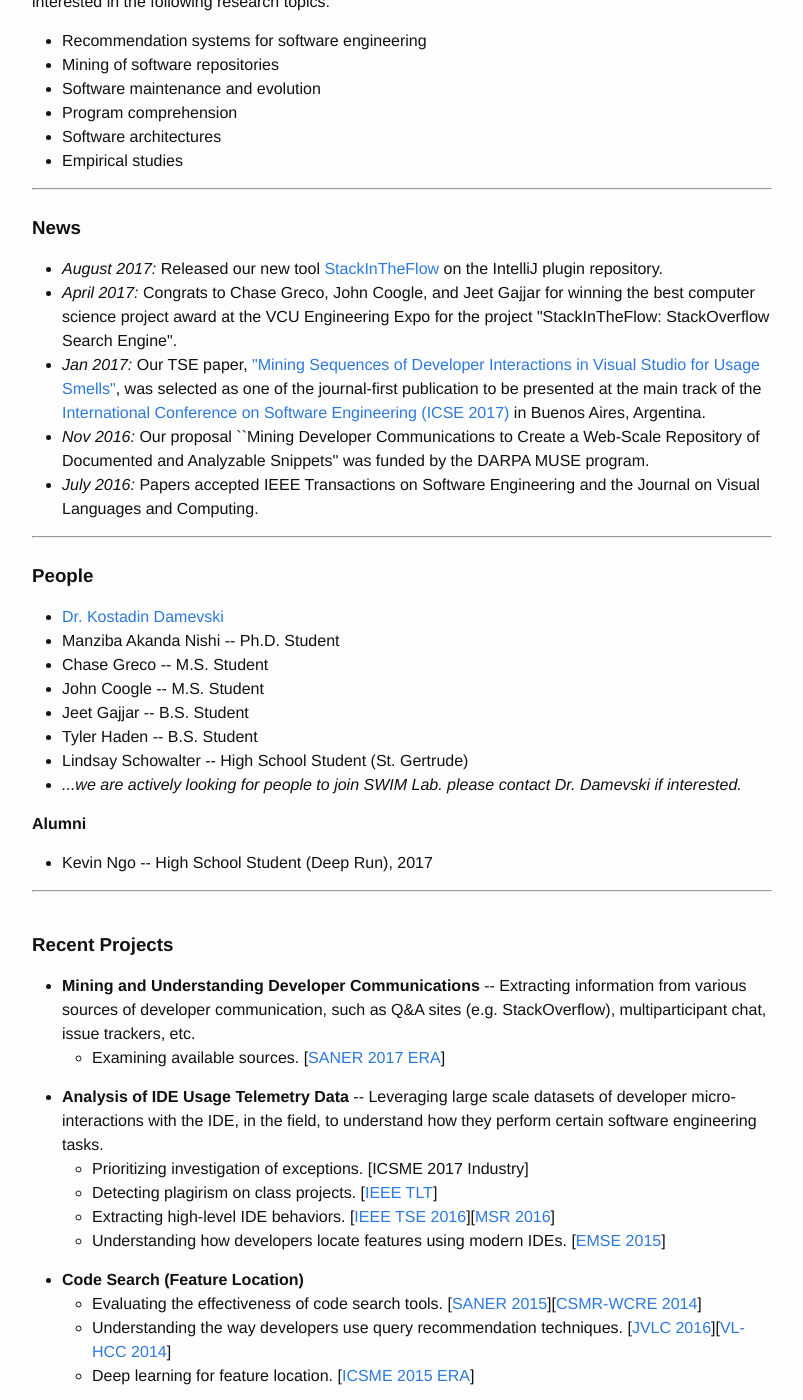
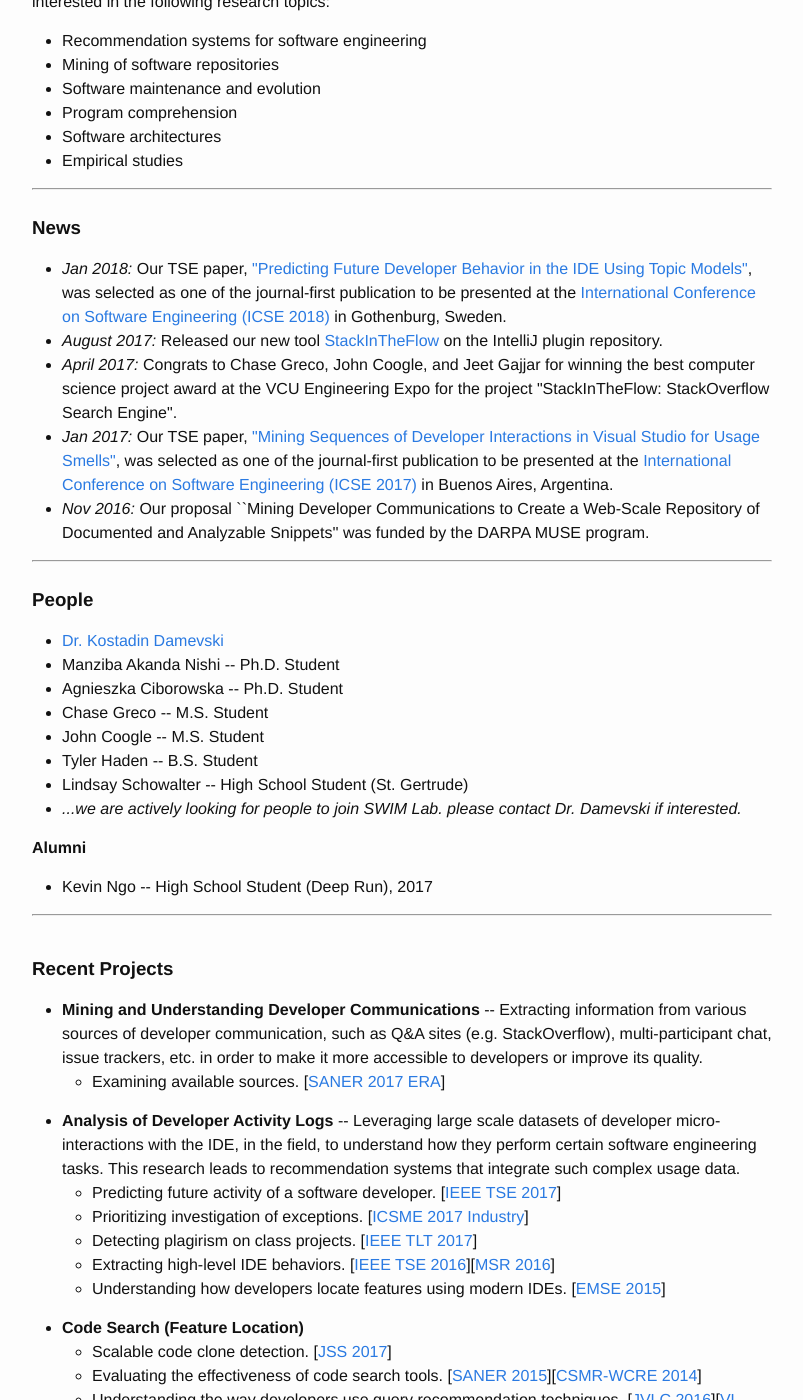
Before and after one commit to vcu-swim-lab/vcu-swim-lab.github.io, a Jekyll site: the page built from index.html, in a window 1280 px wide and 1400 px high, scrolled down 241 px. Shown: the whole window, without its empty margins (238-1041 px from the left). Built offline with Jekyll 4.4.1, drawn with Linux system fonts in a browser that asks for light colours.

Commit message:
updates for start of 2018

```diff
--- a/index.html
+++ b/index.html
@@ -27,12 +27,14 @@ title: About
       <br>
       <h3><b>News</b></h3>
       <ul>
+          <!--- <li><i>Jan 2018:</i> Agnieska Ciborowska has joined the lab! </li> -->
+          <li><i>Jan 2018:</i> Our TSE paper, <a href="https://doi.org/10.1109/TSE.2017.2748134">"Predicting Future Developer Behavior in the IDE Using Topic Models"</a>, was selected as one of the journal-first publication to be presented at the
+          <a href="https://www.icse2018.org/">International Conference on Software Engineering (ICSE 2018)</a> in Gothenburg, Sweden.</li>
           <li><i>August 2017:</i> Released our new tool <a href="https://plugins.jetbrains.com/plugin/9653-stackintheflow"> StackInTheFlow</a> on the IntelliJ plugin repository.</li>
           <li><i>April 2017:</i> Congrats to Chase Greco, John Coogle, and Jeet Gajjar for winning the best computer science project award at the VCU Engineering Expo for the project "StackInTheFlow: StackOverflow Search Engine".</li>
-          <li><i>Jan 2017:</i> Our TSE paper, <a href="http://dx.doi.org/10.1109/TSE.2016.2592905">"Mining Sequences of Developer Interactions in Visual Studio for Usage Smells"</a>, was selected as one of the journal-first publication to be presented at the main track of the
+          <li><i>Jan 2017:</i> Our TSE paper, <a href="http://dx.doi.org/10.1109/TSE.2016.2592905">"Mining Sequences of Developer Interactions in Visual Studio for Usage Smells"</a>, was selected as one of the journal-first publication to be presented at the
               <a href="http://icse2017.gatech.edu/">International Conference on Software Engineering (ICSE 2017)</a> in Buenos Aires, Argentina.</li>
           <li><i>Nov 2016:</i> Our proposal ``Mining Developer Communications to Create a Web-Scale Repository of Documented and Analyzable Snippets'' was funded by the DARPA MUSE program.</li>
-          <li><i>July 2016:</i> Papers accepted IEEE Transactions on Software Engineering and the Journal on Visual Languages and Computing.</li>
       </ul>
       <hr>
 
@@ -41,9 +43,9 @@ title: About
       <ul>
         <li><a href="http://damevski.github.io">Dr. Kostadin Damevski</a></li>
         <li>Manziba Akanda Nishi -- Ph.D. Student</li>
+        <li>Agnieszka Ciborowska -- Ph.D. Student</li>
         <li>Chase Greco -- M.S. Student</li>
         <li>John Coogle -- M.S. Student</li>
-        <li>Jeet Gajjar -- B.S. Student</li>
         <li>Tyler Haden -- B.S. Student</li>
         <li>Lindsay Schowalter -- High School Student (St. Gertrude)</li>
         <li><i>...we are actively looking for people to join SWIM Lab. please contact Dr. Damevski if interested.</i></li>
@@ -58,19 +60,21 @@ title: About
       <h3><b>Recent Projects</b></h3>
       <ul>
         <li><b>Mining and Understanding Developer Communications</b> -- Extracting information from various
-        sources of developer communication, such as Q&A sites (e.g. StackOverflow), multiparticipant chat, issue trackers, etc.</li>
+        sources of developer communication, such as Q&A sites (e.g. StackOverflow), multi-participant chat, issue trackers, etc. in order to make it more accessible to developers or improve its quality.</li>
           <ul>
             <li>Examining available sources. [<a href="http://damevski.github.io/files/chatterjee-saner17.pdf"</a>SANER 2017 ERA</a>] </li>
           </ul>
-        <li><b>Analysis of IDE Usage Telemetry Data</b> -- Leveraging large scale datasets of developer micro-interactions with the IDE, in the field, to understand how they perform certain software engineering tasks.</li>
+        <li><b>Analysis of Developer Activity Logs</b> -- Leveraging large scale datasets of developer micro-interactions with the IDE, in the field, to understand how they perform certain software engineering tasks. This research leads to recommendation systems that integrate such complex usage data.</li>
           <ul>
-            <li>Prioritizing investigation of exceptions. [ICSME 2017 Industry]</li>
-            <li>Detecting plagirism on class projects. [<a href="http://dx.doi.org/10.1109/TLT.2017.2720171">IEEE TLT</a>]</li>
+            <li>Predicting future activity of a software developer. [<a href="https://doi.org/10.1109/TSE.2017.2748134">IEEE TSE 2017</a>]</li>
+            <li>Prioritizing investigation of exceptions. [<a href="https://doi.org/10.1109/ICSME.2017.62">ICSME 2017 Industry</a>]</li>
+            <li>Detecting plagirism on class projects. [<a href="http://dx.doi.org/10.1109/TLT.2017.2720171">IEEE TLT 2017</a>]</li>
             <li>Extracting high-level IDE behaviors. [<a href="http://dx.doi.org/10.1109/TSE.2016.2592905">IEEE TSE 2016</a>][<a href="http://damevski.github.io/files/damevski_msr_16.pdf">MSR 2016</a>]</li>
             <li>Understanding how developers locate features using modern IDEs. [<a href="http://www.springer.com/computer/swe/journal/10664">EMSE 2015</a>]</li>
           </ul>
         <li><b>Code Search (Feature Location)</b></li>
           <ul>
+            <li>Scalable code clone detection. [<a href="https://doi.org/10.1016/j.jss.2017.11.039">JSS 2017</a>]</li>
             <li>Evaluating the effectiveness of code search tools. [<a href="http://damevski.github.io/files/cst-eval-metrics.pdf">SANER 2015</a>][<a href="http://dx.doi.org/10.1109/CSMR-WCRE.2014.6747225">CSMR-WCRE 2014</a>]</li>
             <li>Understanding the way developers use query recommendation techniques. [<a href="http://dx.doi.org/10.1016/j.jvlc.2016.07.002">JVLC 2016</a>][<a href="http://dx.doi.org/10.1109/VLHCC.2014.6883025">VL-HCC 2014</a>]</li>
             <li>Deep learning for feature location. [<a href="http://damevski.github.io/files/Corley-etal_2015a.pdf">ICSME 2015 ERA</a>]</li>
```
